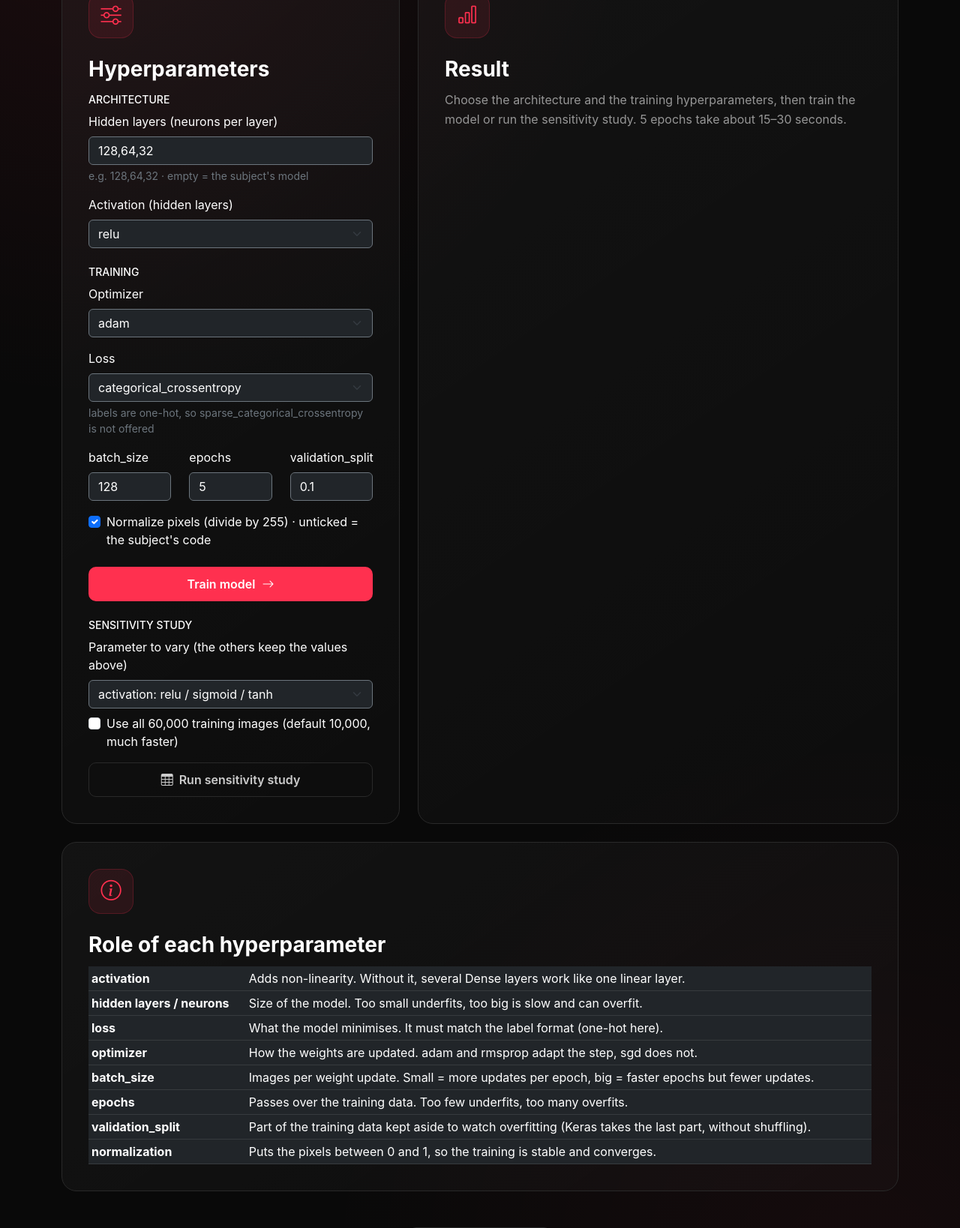
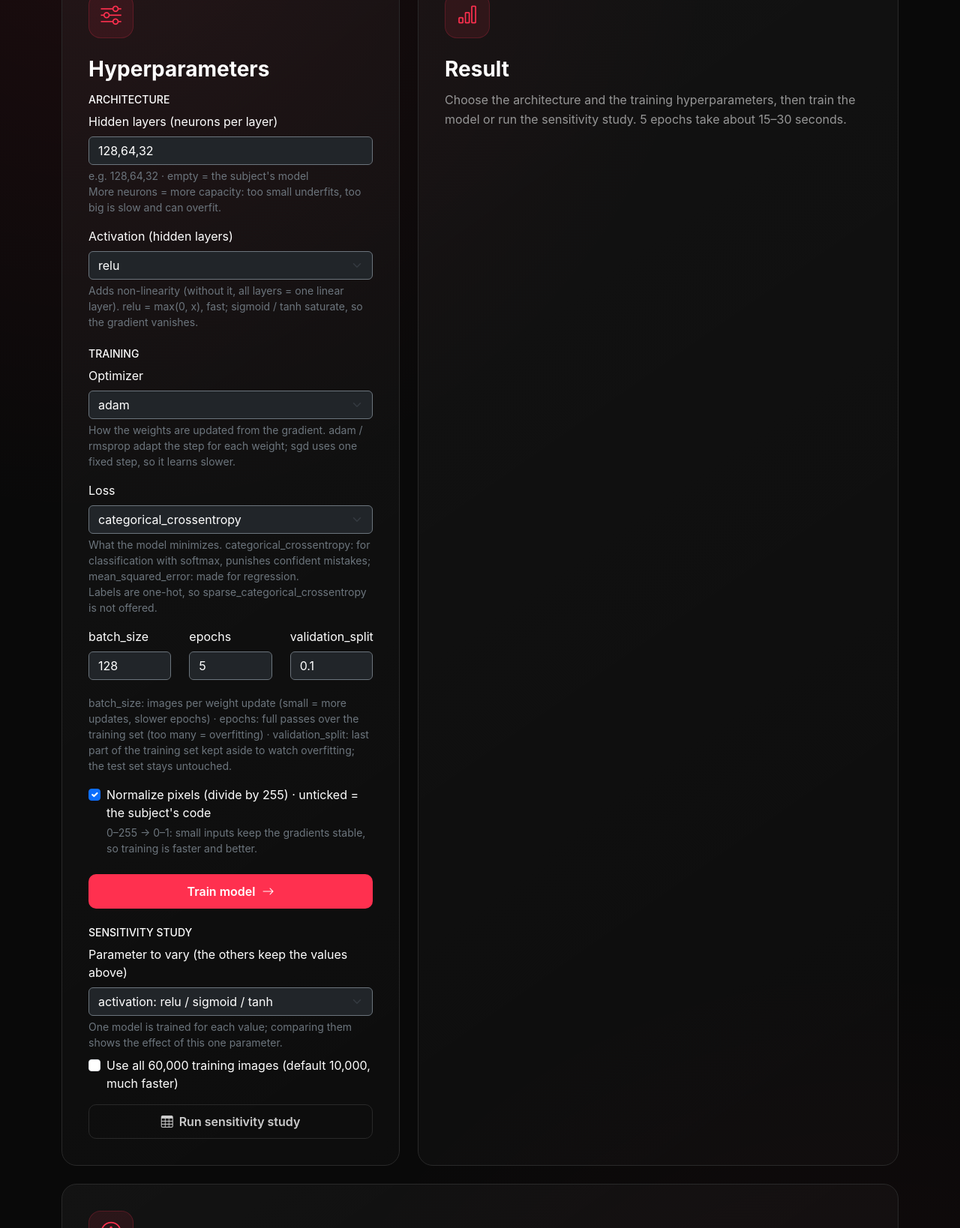
Before and after one commit to iulianstefia10/Advanced-programming, a Flask app: page /mlp/ in a window 1280 px wide. Shown: the part 424-2062 px from the top of the page at 75% size. Run offline with Flask 3, Linux system fonts and the light colour scheme.

Commit message:
MLP: short hint under every hyperparameter; Forecast: 'How it works' at the top, collapsed, with MAE and crypto rows
Co-Authored-By: Claude Opus 5.5 <noreply@anthropic.com>
Claude-Session: https://claude.ai/code/session_01B7Uz361z6fhyLvhTXzFuVT

```diff
--- a/app/templates/mlp_dashboard.html
+++ b/app/templates/mlp_dashboard.html
@@ -63,7 +63,7 @@ MLP · TensorFlow MNIST
                         <input type="text" name="hidden_layers" id="hidden_layers"
                                value="{{ params.hidden_layers }}" placeholder="empty = no hidden layer"
                                class="form-control bg-dark text-white border-secondary">
-                        <div class="form-text text-secondary">e.g. 128,64,32 &middot; empty = the subject's model</div>
+                        <div class="form-text text-secondary small">e.g. 128,64,32 &middot; empty = the subject's model<br>More neurons = more capacity: too small underfits, too big is slow and can overfit.</div>
                     </div>
 
                     <div class="mb-3">
@@ -73,6 +73,7 @@ MLP · TensorFlow MNIST
                             <option value="{{ a }}" {% if params.activation == a %}selected{% endif %}>{{ a }}</option>
                             {% endfor %}
                         </select>
+                        <div class="form-text text-secondary small">Adds non-linearity (without it, all layers = one linear layer). relu = max(0, x), fast; sigmoid / tanh saturate, so the gradient vanishes.</div>
                     </div>
 
                     <h6 class="mt-4 text-uppercase small">Training</h6>
@@ -84,6 +85,7 @@ MLP · TensorFlow MNIST
                             <option value="{{ o }}" {% if params.optimizer == o %}selected{% endif %}>{{ o }}</option>
                             {% endfor %}
                         </select>
+                        <div class="form-text text-secondary small">How the weights are updated from the gradient. adam / rmsprop adapt the step for each weight; sgd uses one fixed step, so it learns slower.</div>
                     </div>
 
                     <div class="mb-3">
@@ -93,7 +95,7 @@ MLP · TensorFlow MNIST
                             <option value="{{ l }}" {% if params.loss == l %}selected{% endif %}>{{ l }}</option>
                             {% endfor %}
                         </select>
-                        <div class="form-text text-secondary">labels are one-hot, so sparse_categorical_crossentropy is not offered</div>
+                        <div class="form-text text-secondary small">What the model minimizes. categorical_crossentropy: for classification with softmax, punishes confident mistakes; mean_squared_error: made for regression.<br>Labels are one-hot, so sparse_categorical_crossentropy is not offered.</div>
                     </div>
 
                     <div class="row">
@@ -113,6 +115,11 @@ MLP · TensorFlow MNIST
                                    value="{{ params.validation_split }}"
                                    class="form-control bg-dark text-white border-secondary">
                         </div>
+                        <div class="col-12 mb-3">
+                            <div class="form-text text-secondary small">batch_size: images per weight update (small = more updates, slower epochs) &middot;
+                            epochs: full passes over the training set (too many = overfitting) &middot;
+                            validation_split: last part of the training set kept aside to watch overfitting; the test set stays untouched.</div>
+                        </div>
                     </div>
 
                     <div class="form-check mb-4">
@@ -121,6 +128,7 @@ MLP · TensorFlow MNIST
                         <label class="form-check-label" for="normalize">
                             Normalize pixels (divide by 255) &middot; unticked = the subject's code
                         </label>
+                        <div class="form-text text-secondary small">0&ndash;255 &rarr; 0&ndash;1: small inputs keep the gradients stable, so training is faster and better.</div>
                     </div>
 
                     <button type="submit" name="action" value="train"
@@ -140,6 +148,7 @@ MLP · TensorFlow MNIST
                             </option>
                             {% endfor %}
                         </select>
+                        <div class="form-text text-secondary small">One model is trained for each value; comparing them shows the effect of this one parameter.</div>
                     </div>
 
                     <div class="form-check mb-3">
```
Also changed, not shown: app/templates/forecast_dashboard.html (+29 -29 lines).
